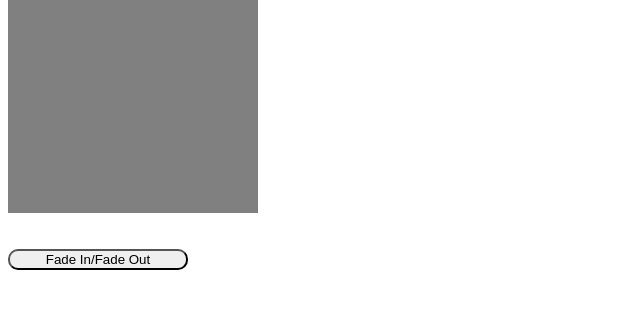
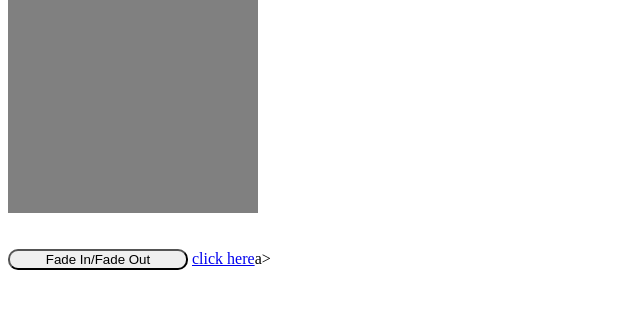
Before and after one commit to Manishndevadiga/resume, a plain HTML site: page index.html in a window 1280 px wide. Shown: the part 405-714 px from the top of the page, without its empty margins (0-640 px from the left). Drawn offline with nearby package versions, Linux system fonts and the light colour scheme.

Commit message:
Update index.html

```diff
--- a/index.html
+++ b/index.html
@@ -21,6 +21,8 @@ $(document).ready(function(){
 </div>
 <br>
 <br>
+
 <button style="width:180px;border-radius:10px;">Fade In/Fade Out</button>
+  <a href="second.html">click here</a>a>
 </body>
 </html>
```
